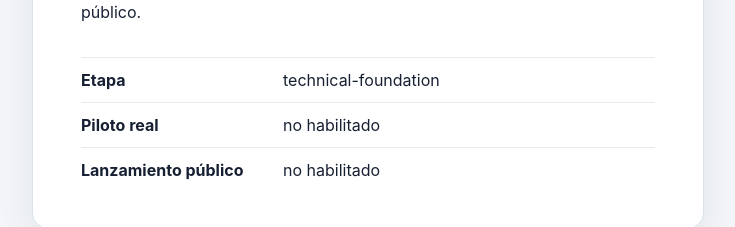
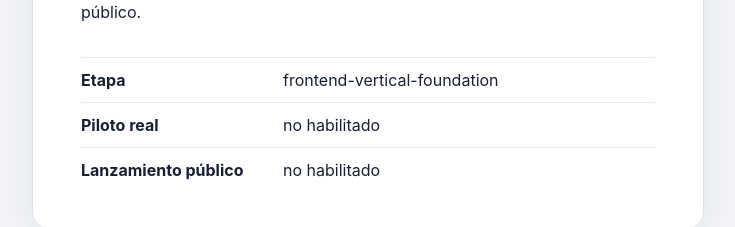
Before and after one commit to sjo1848/UspaYa, a Vue app in the folder apps/web/: page / in a window 1280 px wide. Shown: the part 397-624 px from the top of the page, without its empty margins (272-1007 px from the left). Built offline with nearby package versions, Linux system fonts and the light colour scheme.

Commit message:
chore(web): advance frontend stage metadata

```diff
--- a/apps/web/src/app-meta.ts
+++ b/apps/web/src/app-meta.ts
@@ -1,6 +1,6 @@
 export const APP_META = Object.freeze({
   name: 'UspaYa',
-  stage: 'technical-foundation',
+  stage: 'frontend-vertical-foundation',
   pilotReady: false,
   publicReleaseReady: false,
 });
```
